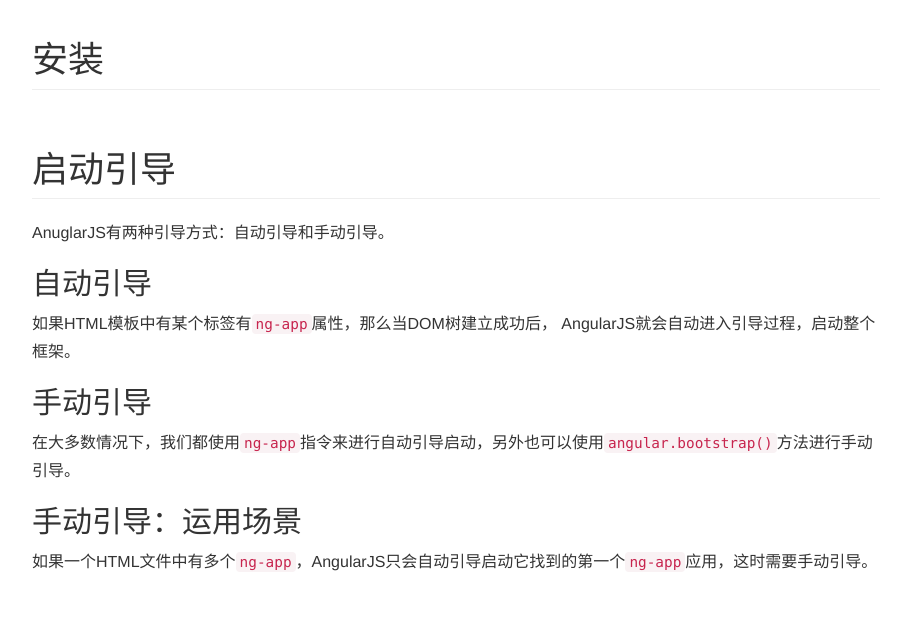
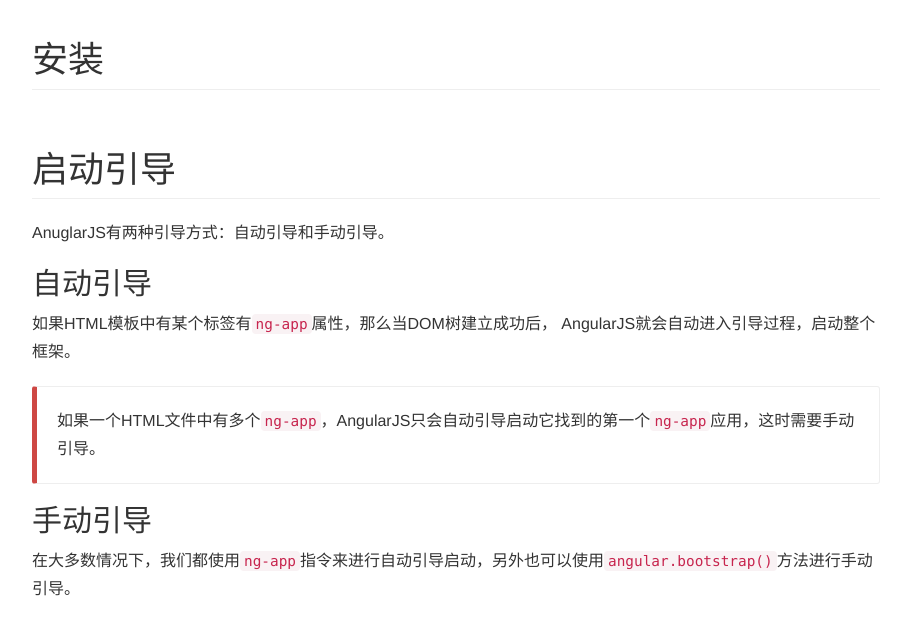
Before and after one commit to MingStudio/ming-tech, a website: page src/angular/index.html in a window 1280 px wide. Shown: the whole page, without its empty margins (38-949 px from the left). Drawn offline with nearby package versions, Linux system fonts and the light colour scheme.

Commit message:
Temp commit.

```diff
--- a/src/angular/index.html
+++ b/src/angular/index.html
@@ -30,6 +30,10 @@
 
                 <p>如果HTML模板中有某个标签有<code>ng-app</code>属性，那么当DOM树建立成功后， AngularJS就会自动进入引导过程，启动整个框架。</p>
 
+                <div class="bs-callout bs-callout-danger">
+                    <p>如果一个HTML文件中有多个<code>ng-app</code>，AngularJS只会自动引导启动它找到的第一个<code>ng-app</code>应用，这时需要手动引导。</p>
+                </div>
+
                 <div class="highlight" hljs include="'example/auto-start'" language="xml"></div>
 
                 <h2 side-menu-level="2">手动引导</h2>
@@ -37,10 +41,6 @@
                 <p>在大多数情况下，我们都使用<code>ng-app</code>指令来进行自动引导启动，另外也可以使用<code>angular.bootstrap()</code>方法进行手动引导。</p>
 
                 <div class="highlight" hljs include="'example/manual-start'" language="xml"></div>
-
-                <h2 side-menu-level="2">手动引导：运用场景</h2>
-
-                <p>如果一个HTML文件中有多个<code>ng-app</code>，AngularJS只会自动引导启动它找到的第一个<code>ng-app</code>应用，这时需要手动引导。</p>
             </div>
         </div>
         <div class="col-md-3">
--- a/src/js/app/angular-index.js
+++ b/src/js/app/angular-index.js
@@ -27,7 +27,7 @@
             '   ...\n' +
             '   <script>\n' +
             '       angular.element(document).ready(function(){\n' +
-            '           angular.bootstrap(document, [\'demoApp\'])\n' +
+            '           angular.bootstrap(document, [\'demoApp\']);\n' +
             '       });\n' +
             '   </script>\n' +
             '</body>\n' +
```
